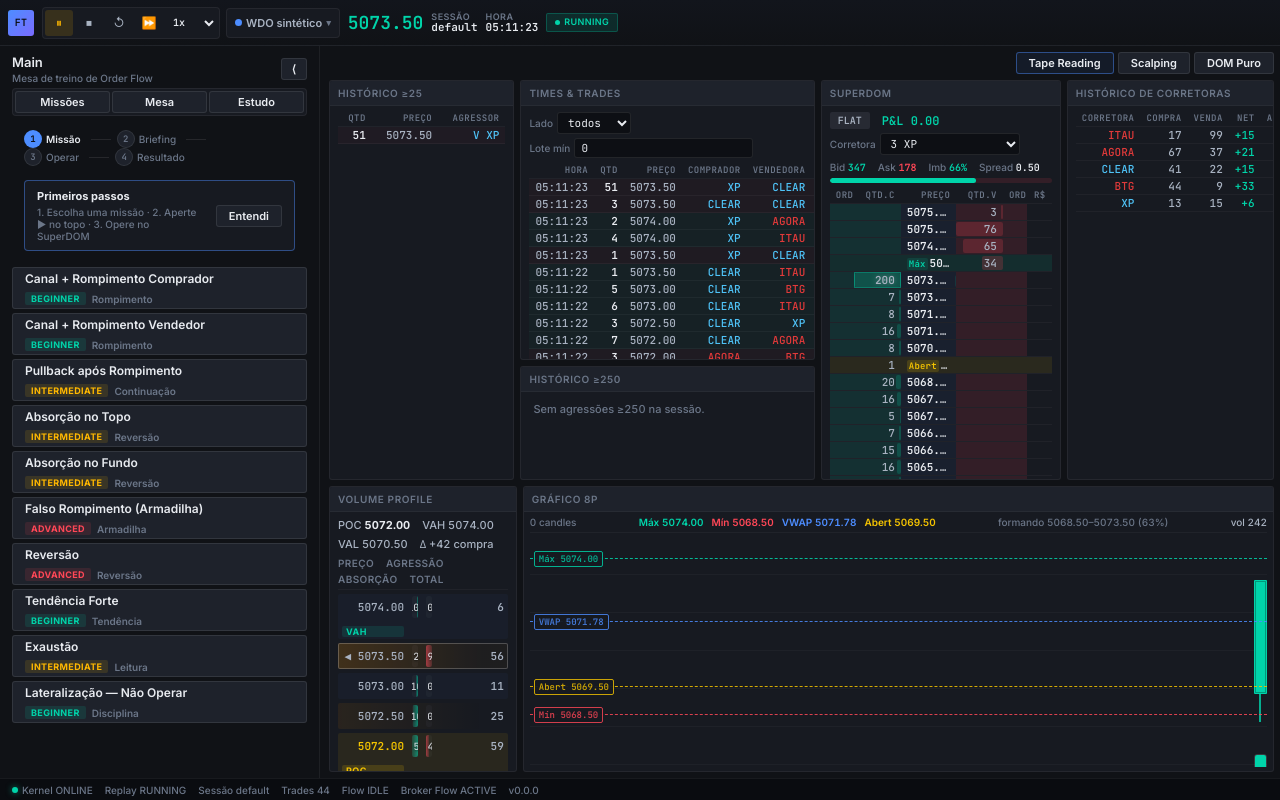
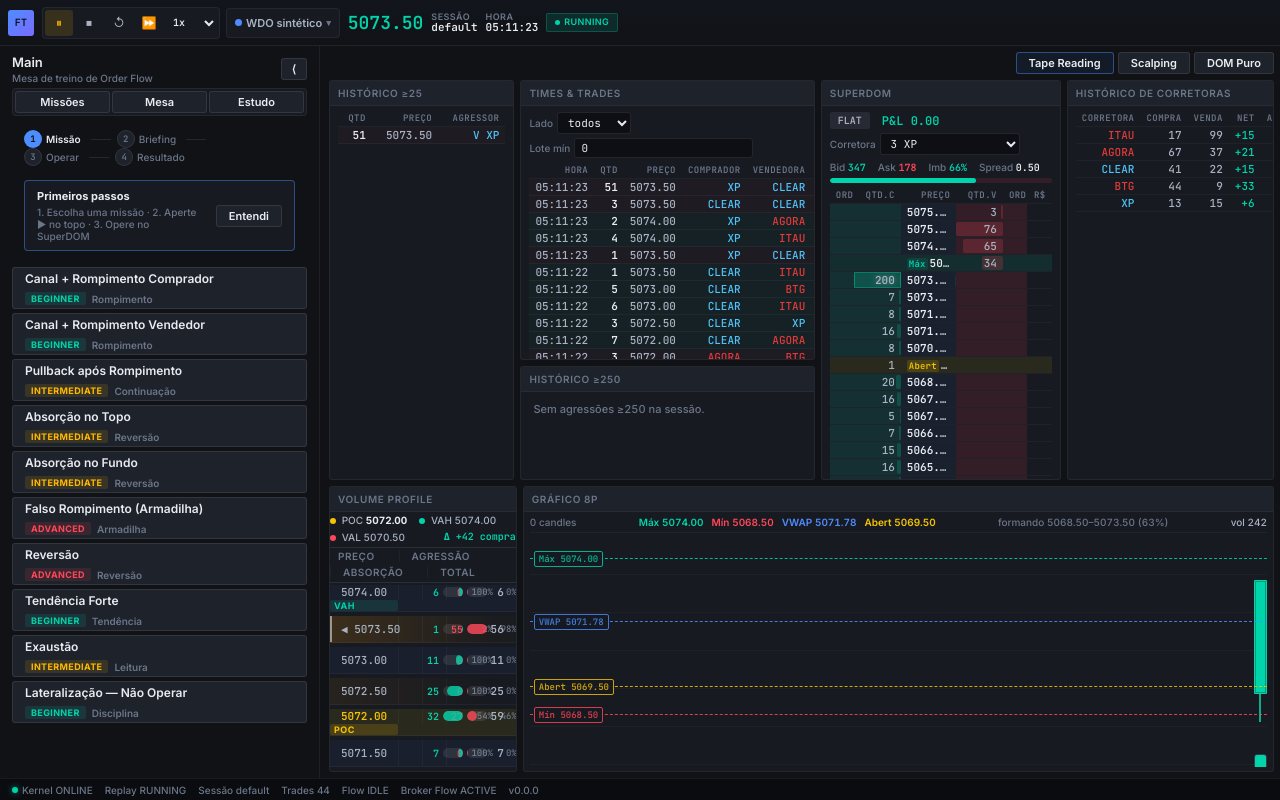
Before and after one commit to eajdias/FlowTrainerPro, a React (Vite) app: page / in a window 1280 px wide. Both pictures are taken after a click on the button "Iniciar sessão". Built offline with nearby package versions, Linux system fonts and the light colour scheme.

Commit message:
finalização do volume profile

```diff
--- a/src/assets/panels.css
+++ b/src/assets/panels.css
@@ -1593,59 +1593,103 @@
   color: var(--ftp-warning);
 }
 
-/* ═══ VOLUME PROFILE v2 — estilo SuperDOM (células com fundo proporcional) ═══ */
+/* ═══ VOLUME PROFILE v2 — tabela espaçada (divisores, zebra, linhas altas) ═══ */
+
+/* Painel: tabela de borda a borda; resumo com respiro próprio */
+
+.ftp-vp-panel .ftp-panel-body {
+  padding: 0 0 var(--ftp-space-2);
+  overflow: hidden auto;
+}
+
+.ftp-vp-summary {
+  display: flex;
+  gap: var(--ftp-space-5);
+  font-size: var(--ftp-font-size-xs);
+  padding: var(--ftp-space-4);
+  border-bottom: 1px solid var(--ftp-border);
+  align-items: center;
+  flex-wrap: wrap;
+}
+
+.ftp-vp-summary strong { color: var(--ftp-text-primary); }
+
+.ftp-vp-dot {
+  display: inline-block;
+  width: 6px;
+  height: 6px;
+  border-radius: 50%;
+  margin-right: 3px;
+}
+
+.ftp-vp-dot.is-poc { background: var(--ftp-special); }
+.ftp-vp-dot.is-vah { background: var(--ftp-buy-primary); }
+.ftp-vp-dot.is-val { background: var(--ftp-sell-primary); }
+
+.ftp-vp-delta {
+  margin-left: auto;
+  font-family: var(--ftp-font-numeric);
+  font-size: var(--ftp-font-size-xs);
+  font-weight: 600;
+  font-variant-numeric: tabular-nums;
+}
+
+.ftp-vp-delta.is-buy { color: var(--ftp-buy-primary); }
+.ftp-vp-delta.is-sell { color: var(--ftp-sell-primary); }
 
 .ftp-vp2-head {
   display: grid;
-  grid-template-columns: 62px 1fr 1fr 64px;
-  gap: var(--ftp-space-4);
-  align-items: center;
-  padding-bottom: var(--ftp-space-2);
-  border-bottom: 1px solid var(--ftp-border-row);
-  margin-bottom: var(--ftp-space-1);
+  grid-template-columns: 68px 1fr 1fr 70px;
+  align-items: center;
+  padding: var(--ftp-space-3) 0;
+  border-bottom: 1px solid var(--ftp-border);
+  margin-bottom: 0;
 }
 
 .ftp-vp2-head span {
   font-size: var(--ftp-font-size-xs);
   font-weight: 600;
   text-transform: uppercase;
-  letter-spacing: 0.04em;
-  color: var(--ftp-text-muted);
-}
-
-.ftp-vp2-head .ftp-vp2-col-price { text-align: right; }
-.ftp-vp2-head .ftp-vp2-col-buy { text-align: right; }
-.ftp-vp2-head .ftp-vp2-col-sell { text-align: left; }
-.ftp-vp2-head .ftp-vp2-col-total { text-align: right; }
+  letter-spacing: 0.05em;
+  color: var(--ftp-text-muted);
+  padding: 0 var(--ftp-space-5);
+}
+
+.ftp-vp2-head .ftp-vp2-col-price { text-align: left; padding-left: var(--ftp-space-4); }
+.ftp-vp2-head .ftp-vp2-col-buy { text-align: left; border-left: 1px solid var(--ftp-border-row); }
+.ftp-vp2-head .ftp-vp2-col-sell { text-align: left; border-left: 1px solid var(--ftp-border-row); }
+.ftp-vp2-head .ftp-vp2-col-total { text-align: right; border-left: 1px solid var(--ftp-border-row); }
 
 .ftp-vp2 {
   display: flex;
   flex-direction: column;
-  gap: 3px;
+  gap: 0;
 }
 
 .ftp-vp2-row {
   display: grid;
-  grid-template-columns: 62px 1fr 1fr 64px;
-  gap: var(--ftp-space-4);
-  align-items: center;
-  padding: 2px var(--ftp-space-2);
-  border-radius: var(--ftp-radius-xs);
-}
-
+  grid-template-columns: 68px 1fr 1fr 70px;
+  align-items: center;
+  height: 27px;
+  padding: 0;
+  border-radius: 0;
+  border-bottom: 1px solid var(--ftp-border-row);
+}
+
+.ftp-vp2-row:nth-child(even) { background: rgba(255, 255, 255, 0.018); }
 .ftp-vp2-row:hover { background: var(--ftp-bg-hover); }
-.ftp-vp2-row.is-poc { background: rgba(245, 196, 0, 0.06); }
-.ftp-vp2-row.is-in-va { background: rgba(77, 141, 255, 0.045); }
-.ftp-vp2-row.is-poc.is-in-va { background: rgba(245, 196, 0, 0.08); }
-.ftp-vp2-row.is-current { box-shadow: inset 0 0 0 1px rgba(255, 255, 255, 0.22); }
+.ftp-vp2-row.is-poc { background: rgba(245, 196, 0, 0.07); }
+.ftp-vp2-row.is-in-va { background: rgba(77, 141, 255, 0.05); }
+.ftp-vp2-row.is-poc.is-in-va { background: rgba(245, 196, 0, 0.09); }
+.ftp-vp2-row.is-current { box-shadow: inset 2px 0 0 0 rgba(255, 255, 255, 0.5); }
 
 /* TOP 5 zonas mais quentes — gradiente (1 = mais quente) */
 
-.ftp-vp2-row.is-hot-1 { background: linear-gradient(90deg, rgba(255, 152, 0, 0.24), rgba(255, 152, 0, 0.04) 85%); }
-.ftp-vp2-row.is-hot-2 { background: linear-gradient(90deg, rgba(255, 152, 0, 0.18), rgba(255, 152, 0, 0.03) 85%); }
-.ftp-vp2-row.is-hot-3 { background: linear-gradient(90deg, rgba(255, 152, 0, 0.12), transparent 85%); }
-.ftp-vp2-row.is-hot-4 { background: linear-gradient(90deg, rgba(255, 152, 0, 0.08), transparent 85%); }
-.ftp-vp2-row.is-hot-5 { background: linear-gradient(90deg, rgba(255, 152, 0, 0.05), transparent 85%); }
+.ftp-vp2-row.is-hot-1 { background: linear-gradient(90deg, rgba(255, 152, 0, 0.22), rgba(255, 152, 0, 0.03) 90%); }
+.ftp-vp2-row.is-hot-2 { background: linear-gradient(90deg, rgba(255, 152, 0, 0.16), rgba(255, 152, 0, 0.02) 90%); }
+.ftp-vp2-row.is-hot-3 { background: linear-gradient(90deg, rgba(255, 152, 0, 0.11), transparent 90%); }
+.ftp-vp2-row.is-hot-4 { background: linear-gradient(90deg, rgba(255, 152, 0, 0.07), transparent 90%); }
+.ftp-vp2-row.is-hot-5 { background: linear-gradient(90deg, rgba(255, 152, 0, 0.04), transparent 90%); }
 
 .ftp-vp2-row.is-hot-1:hover,
 .ftp-vp2-row.is-hot-2:hover,
@@ -1654,72 +1698,92 @@
 .ftp-vp2-row.is-hot-5:hover { background: var(--ftp-bg-hover); }
 
 .ftp-vp2-price {
+  display: flex;
+  align-items: center;
+  height: 100%;
+  padding-left: var(--ftp-space-4);
   font-family: var(--ftp-font-numeric);
   font-size: var(--ftp-font-size-sm);
   color: var(--ftp-text-secondary);
+  border-left: 3px solid transparent;
+  font-variant-numeric: tabular-nums;
+  white-space: nowrap;
+}
+
+.ftp-vp2-price.is-poc { color: var(--ftp-special); font-weight: 700; }
+
+/* Células: valor | barra esticada | % — aproveita toda a largura */
+
+.ftp-vp2-cell {
+  display: flex;
+  align-items: center;
+  gap: var(--ftp-space-2);
+  height: 100%;
+  padding: 0 var(--ftp-space-3);
+  border-left: 1px solid var(--ftp-border-row);
+  min-width: 0;
+}
+
+.ftp-vp2-val {
+  font-family: var(--ftp-font-numeric);
+  font-size: var(--ftp-font-size-xs);
+  font-weight: 700;
+  min-width: 34px;
   text-align: right;
   font-variant-numeric: tabular-nums;
   white-space: nowrap;
 }
 
-.ftp-vp2-price.is-poc { color: var(--ftp-special); font-weight: 600; }
-
-/* Células espelhadas: agressão preenche da direita; absorção da esquerda */
-
-.ftp-vp2-cell {
-  position: relative;
-  height: 22px;
-  border-radius: var(--ftp-radius-xs);
-  background: rgba(255, 255, 255, 0.03);
+.ftp-vp2-cell.is-buy .ftp-vp2-val { color: var(--ftp-buy-primary); }
+.ftp-vp2-cell.is-sell .ftp-vp2-val { color: var(--ftp-sell-primary); }
+
+.ftp-vp2-bar {
+  flex: 1 1 auto;
+  min-width: 20px;
+  height: 10px;
+  border-radius: 999px;
+  background: rgba(255, 255, 255, 0.09);
   overflow: hidden;
 }
 
 .ftp-vp2-cell.is-buy .ftp-vp2-fill {
-  position: absolute;
-  top: 0;
-  bottom: 0;
-  right: 0;
-  background: linear-gradient(to left, rgba(0, 212, 170, 0.55), rgba(0, 212, 170, 0.16));
+  height: 100%;
+  border-radius: 999px;
+  background: var(--ftp-buy-primary);
+  opacity: 0.8;
+  margin-left: auto; /* espelhado: agressão cresce da direita */
+  transition: width var(--ftp-duration-normal) var(--ftp-ease-out);
 }
 
 .ftp-vp2-cell.is-sell .ftp-vp2-fill {
-  position: absolute;
-  top: 0;
-  bottom: 0;
-  left: 0;
-  background: linear-gradient(to right, rgba(255, 71, 87, 0.55), rgba(255, 71, 87, 0.16));
-}
-
-.ftp-vp2-text {
-  position: relative;
-  z-index: 1;
-  display: flex;
-  align-items: center;
-  justify-content: center;
   height: 100%;
-  font-family: var(--ftp-font-numeric);
-  font-size: var(--ftp-font-size-sm);
-  font-weight: 600;
-  color: var(--ftp-text-primary);
-  text-shadow: 0 1px 2px rgba(0, 0, 0, 0.6);
+  border-radius: 999px;
+  background: var(--ftp-sell-primary);
+  opacity: 0.8;
+  transition: width var(--ftp-duration-normal) var(--ftp-ease-out);
+}
+
+.ftp-vp2-pct {
+  font-family: var(--ftp-font-numeric);
+  font-size: var(--ftp-font-size-2xs);
+  color: var(--ftp-text-muted);
+  min-width: 26px;
+  text-align: right;
   font-variant-numeric: tabular-nums;
   white-space: nowrap;
 }
 
-.ftp-vp2-text i {
-  font-style: normal;
-  font-weight: 500;
-  font-size: var(--ftp-font-size-xs);
-  opacity: 0.85;
-  margin-left: var(--ftp-space-1);
-}
-
 .ftp-vp2-total {
+  display: flex;
+  align-items: center;
+  justify-content: flex-end;
+  height: 100%;
+  padding-right: var(--ftp-space-5);
+  border-left: 1px solid var(--ftp-border-row);
   font-family: var(--ftp-font-numeric);
   font-size: var(--ftp-font-size-sm);
   font-weight: 600;
   color: var(--ftp-text-secondary);
-  text-align: right;
   font-variant-numeric: tabular-nums;
 }
 
--- a/src/panels/VolumeProfilePanel/VolumeProfile.tsx
+++ b/src/panels/VolumeProfilePanel/VolumeProfile.tsx
@@ -87,12 +87,18 @@ export function VolumeProfile() {
                 {isCurrent ? '◀ ' : ''}{l.price.toFixed(2)}
               </span>
               <div className="ftp-vp2-cell is-buy">
-                <div className="ftp-vp2-fill" style={{ width: `${Math.max(1, buyW)}%` }} aria-hidden="true" />
-                <span className="ftp-vp2-text">{fmt(l.buyVolume)} <i>{buyPct}%</i></span>
+                <span className="ftp-vp2-val">{fmt(l.buyVolume)}</span>
+                <div className="ftp-vp2-bar" aria-hidden="true">
+                  <div className="ftp-vp2-fill" style={{ width: `${Math.max(1, buyW)}%` }} />
+                </div>
+                <span className="ftp-vp2-pct">{buyPct}%</span>
               </div>
               <div className="ftp-vp2-cell is-sell">
-                <div className="ftp-vp2-fill" style={{ width: `${Math.max(1, sellW)}%` }} aria-hidden="true" />
-                <span className="ftp-vp2-text">{fmt(l.sellVolume)} <i>{sellPct}%</i></span>
+                <span className="ftp-vp2-val">{fmt(l.sellVolume)}</span>
+                <div className="ftp-vp2-bar" aria-hidden="true">
+                  <div className="ftp-vp2-fill" style={{ width: `${Math.max(1, sellW)}%` }} />
+                </div>
+                <span className="ftp-vp2-pct">{sellPct}%</span>
               </div>
               <span className="ftp-vp2-total">{fmt(l.totalVolume)}</span>
               {l.isPOC && <span className="ftp-vp-tag">POC</span>}
```
Also changed, not shown: 1 other file (tests, documents, lock files or other folders).
